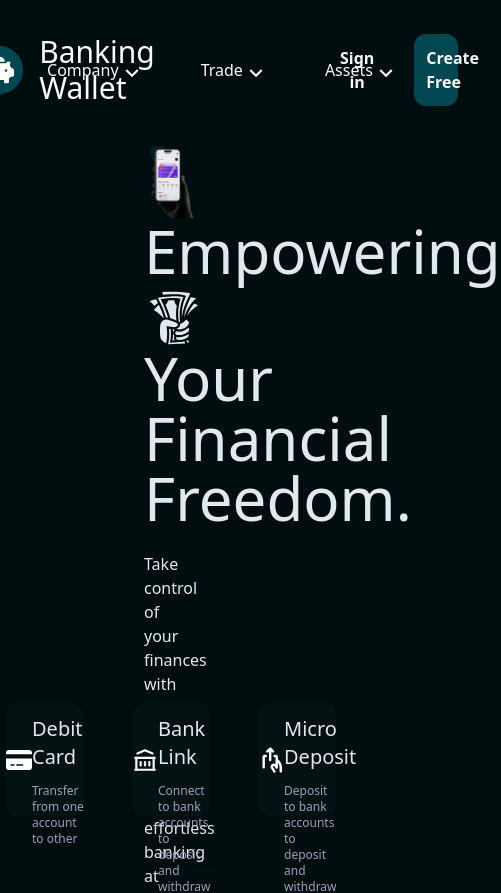
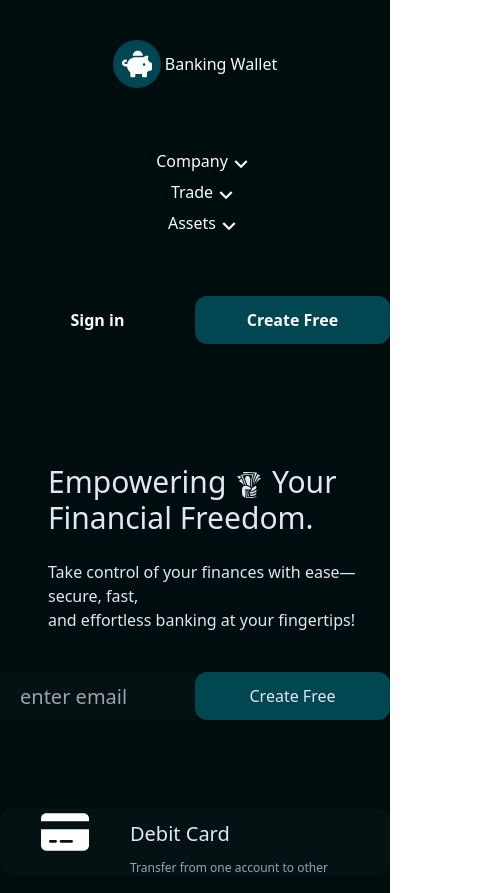
Before and after one commit to mashiat5002/Banking-Wallet-Web-Application, a Next.js app: page / in a window 390 px wide. Shown: the top 893 px of the page, 501 px wide, since content can reach past the window. Built offline with nearby package versions, Linux system fonts and the light colour scheme.

Commit message:
Landing Page Responsiveness Completion

```diff
--- a/src/app/layout.tsx
+++ b/src/app/layout.tsx
@@ -12,7 +12,7 @@ export default function RootLayout({
 }>) {
   return (
     <html lang="en">
-      <body className=" overflow-hidden  h-screen  bg-[url('/assets/images/landing-bg.jpg')] ">
+      <body className=" md:overflow-hidden  md:h-screen  bg-[url('/assets/images/landing-bg.jpg')] ">
         {children}
 
       </body>
--- a/src/app/page.tsx
+++ b/src/app/page.tsx
@@ -8,7 +8,7 @@ export default async function Home() {
 
 
   return (
-    <div className="h-full">
+    <div className="md:h-full h-fit">
       <Nevbar />
       <Center />
       <Bottom />
--- a/src/components/Bottom/Bottom.tsx
+++ b/src/components/Bottom/Bottom.tsx
@@ -7,7 +7,7 @@ import { PiHandDepositBold } from "react-icons/pi";
 
 export default function Bottom() {
   return (
-    <div className='h-1/6 flex  justify-center text-slate-200 '>
+    <div className='  md:h-1/6 flex flex-col md:flex-row justify-center text-slate-200  '>
         <Mycomponent Icon={FaCreditCard} Heading="Debit Card" Details='Transfer from one account to other'/>
         <Mycomponent Icon={TbBuildingBank} Heading="Bank Link" Details='Connect to bank accounts to deposit and withdraw funds'/>
         <Mycomponent Icon={PiHandDepositBold} Heading="Micro Deposit" Details='Deposit to bank accounts to deposit and withdraw funds'/>
--- a/src/components/Center/center.tsx
+++ b/src/components/Center/center.tsx
@@ -4,7 +4,7 @@ import Center_left from '../Center_Left/Center_left'
 
 export default function Center() {
   return (
-    <div className=' h-4/6 flex flex-row-reverse  mr-48  text-slate-200 '>
+    <div className='h-96 w-screen md:w-fit md:h-4/6 flex flex-row-reverse  mr-48  text-slate-200 '>
       <Mobile_hand />
       <Center_left />
     </div>
--- a/src/components/Center_Left/Center_left.tsx
+++ b/src/components/Center_Left/Center_left.tsx
@@ -3,15 +3,18 @@ import { GiTakeMyMoney } from "react-icons/gi";
 
 export default function Center_left() {
   return (
-    <div className='h-5/6 w-2/3 flex flex-col mt-8'>
-      <h1 className='text-6xl pl-36 pt-12'>Empowering <GiTakeMyMoney className='inline'/> Your Financial  Freedom.</h1>
-      <h1 className='pt-6 pl-36'>Take control of your finances with ease—secure, fast, <br/> and effortless banking at your fingertips!</h1>
-      <div className=' h-full flex flex-row-reverse'>
+    <div className='h-96 w-screen md:h-5/6 lg:w-2/3 flex flex-col mt-8   md:pl-0 '>
+      <h1 className='pl-12   text-3xl  md:text-5xl lg:pl-56 pt-12'>Empowering <GiTakeMyMoney className='inline'/> Your Financial  Freedom.</h1>
+      <h1 className='pl-12 pt-6  lg:pl-56'>Take control of your finances with ease—secure, fast, <br/> and effortless banking at your fingertips!</h1>
 
-      <button className='h-12 p-3 w-1/5 mr-60 mt-10 bg-custom-green rounded-xl '>Create Free</button>
-      <div className=' h-12 w-1/3 mt-10 mr-6 rounded-2xl ring-2 ring-custom-green'>
-      <input className=' bg-custom-light-green h-full w-full rounded-2xl text-xl pl-5' placeholder='enter email'/>
+
+      <div className= ' w-screen lg:w-full h-full flex  md:flex   '>
+
+      <div className=' md:ml-20 lg:ml-60 w-1/2 h-12 md:w-1/3 mt-10  md:rounded-2xl md:ring-2 ring-custom-green'>
+      <input className=' bg-custom-light-green h-full w-full md:rounded-2xl text-xl pl-5' placeholder='enter email'/>
       </div>
+
+      <button className='md:ml-6 text-nowrap  w-1/2 h-12 md:p-3 md:w-fit mt-10 bg-custom-green rounded-xl '>Create Free</button>
       </div>
     </div>
   )
--- a/src/components/Landing_Bottom_card/Landing_Bottom_card.tsx
+++ b/src/components/Landing_Bottom_card/Landing_Bottom_card.tsx
@@ -9,10 +9,10 @@ type Landing_Bottom_card={
 export const Mycomponent:React.FC<Landing_Bottom_card>= ({Icon, Heading, Details})=> {
 
   return (
-    <div className='h-4/5 w-1/5 mr-12  bg-custom-light-green rounded-xl flex '>
+    <div className='mt-10 md:mt-0 w-screen h-4/5  lg:min-w-fit md:w-1/3 lg:w-1/5 mr-3 lg:mr-12  bg-custom-light-green rounded-xl flex '>
 
         <div className='h-full w-1/3 flex items-center justify-center'>
-        <Icon className="text-white text-5xl" /> {/* Use className for styling */}
+        <Icon className="text-white text-5xl" />
         </div>
 
         <div className='h-full w-2/3 flex flex-col '>
--- a/src/components/Mobile-hand/mobile-hand.tsx
+++ b/src/components/Mobile-hand/mobile-hand.tsx
@@ -2,8 +2,8 @@ import Image from 'next/image'
 import React from 'react'
 export default function Mobile_hand() {
   return (
-    <div className='h-full '>
-     <Image height={390} width={390} src='/assets/images/mbl-hand.jpg' alt=''/>
+    <div className='h-full w-1/3 lg:flex lg:justify-center items-center   '>
+     <Image  height={390} width={390}   src='/assets/images/mbl-hand.jpg' alt=''/>
     </div>
   )
 }
--- a/src/components/Nev_buttons/Nev_buttons.tsx
+++ b/src/components/Nev_buttons/Nev_buttons.tsx
@@ -2,9 +2,9 @@ import React from 'react'
 
 export default function Nev_buttons() {
   return (
-    <div className=' w-1/3 flex items-center  font-semibold '>
-      <button className='ml-20'>Sign in</button>
-      <button className='h-fit p-3 w-1/3 ml-10 bg-custom-green rounded-xl '>Create Free</button>
+    <div className='h-1/3 md:h-full w-screen md:w-1/3 flex items-center  font-semibold '>
+      <button className='w-1/2 text-nowrap md:w-1/6 md:ml-20'>Sign in</button>
+      <button className='w-1/2 text-nowrap  h-fit p-3 md:w-fit md:ml-10 bg-custom-green rounded-xl '>Create Free</button>
 
     </div>
   )
--- a/src/components/Nevbar/nev.tsx
+++ b/src/components/Nevbar/nev.tsx
@@ -6,7 +6,7 @@ import Nev_buttons from '../Nev_buttons/Nev_buttons'
 
 export default function Nevbar() {
   return (
-    <div className='text-slate-50 h-1/6 flex'>
+    <div className='h-96 text-slate-50 md:h-1/6 md:flex '>
         <Nevlogo />
         <Nev_dropdowns />
         <Nev_buttons />
--- a/src/components/Nevdropdowns/Nevdropdowns.tsx
+++ b/src/components/Nevdropdowns/Nevdropdowns.tsx
@@ -2,12 +2,12 @@ import React from 'react'
 import { MdKeyboardArrowDown } from "react-icons/md";
 export default function Nev_dropdowns() {
   return (
-    <div className=' w-1/3 flex items-center justify-center'>
-      <ul className=' flex w-full items-center justify-center'>
+    <div className='h-1/3 md:h-full w-screen md:w-1/3 flex items-center justify-center'>
+      <ul className='  flex flex-col md:flex-row w-full items-center justify-center'>
 
-        <li className='ml-14 flex items-center justify-center'>Company <MdKeyboardArrowDown style={{marginTop:'5px', fontSize: '26px' }}/> </li>
-        <li className='ml-14 flex items-center justify-center'>Trade <MdKeyboardArrowDown style={{marginTop:'5px', fontSize: '26px' }}/></li>
-        <li className='ml-14 flex items-center justify-center'>Assets <MdKeyboardArrowDown style={{marginTop:'5px', fontSize: '26px' }}/></li>
+        <li className='ml-5 md:ml-12 flex items-center justify-center'>Company <MdKeyboardArrowDown style={{marginTop:'5px', fontSize: '26px' }}/> </li>
+        <li className='ml-5 md:ml-12 flex items-center justify-center'>Trade <MdKeyboardArrowDown style={{marginTop:'5px', fontSize: '26px' }}/></li>
+        <li className='ml-5 md:ml-12 flex items-center justify-center'>Assets <MdKeyboardArrowDown style={{marginTop:'5px', fontSize: '26px' }}/></li>
       </ul>
 
     </div>
--- a/src/components/Nevlogo/nevlogo.tsx
+++ b/src/components/Nevlogo/nevlogo.tsx
@@ -2,12 +2,12 @@ import React from 'react'
 import { FaPiggyBank } from "react-icons/fa6";
 export default function Nevlogo() {
   return (
-    <div className=' w-1/3 flex justify-center items-center'>
+    <div className='h-1/3 md:h-full w-screen md:w-1/3 flex justify-center items-center'>
       <div className='rounded-full h-12 aspect-square flex items-center justify-center bg-custom-green'>
       <FaPiggyBank style={{fontSize:'30px', fill:'white'}}/>
 
       </div>
-      <h1 className='ml-4  text-3xl'>Banking Wallet</h1>
+      <h1 className=' ml-1 md:ml-4 md:text-2xl lg:text-3xl'>Banking Wallet</h1>
     </div>
   )
 }
```
